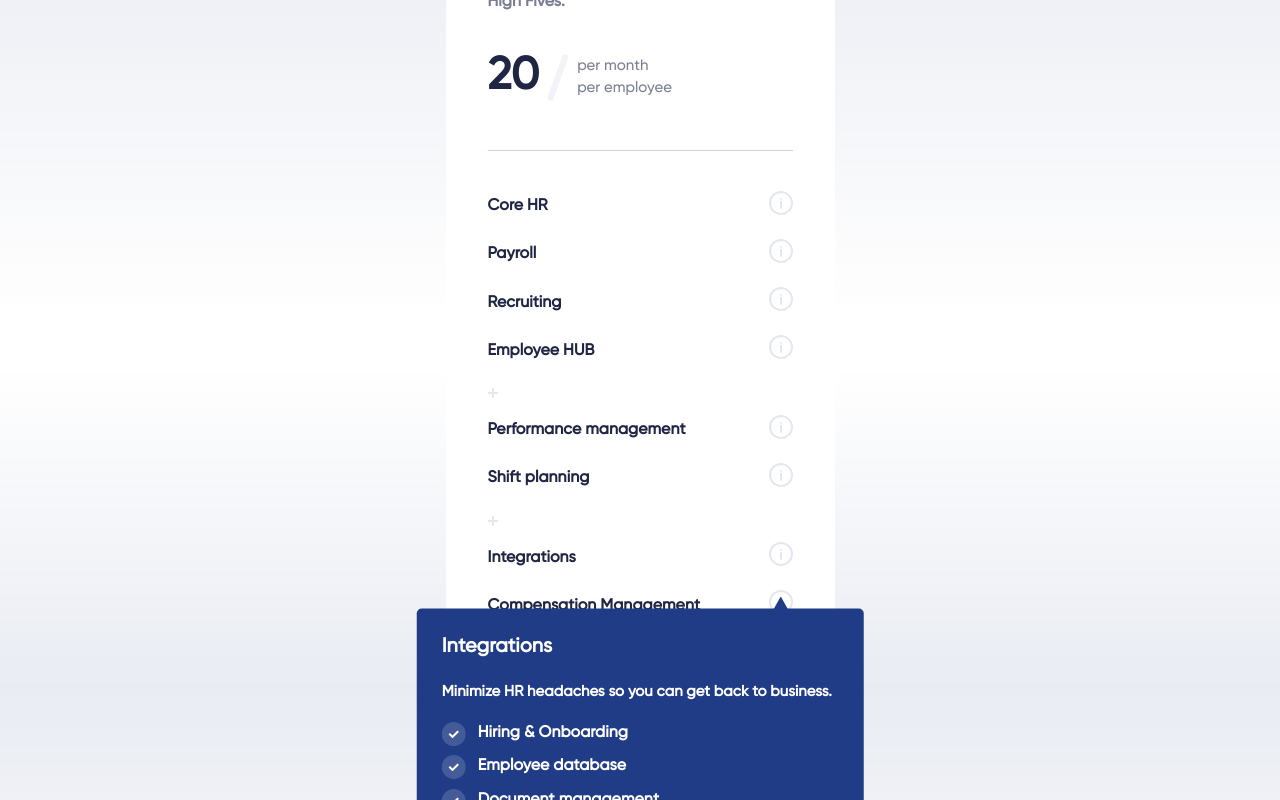
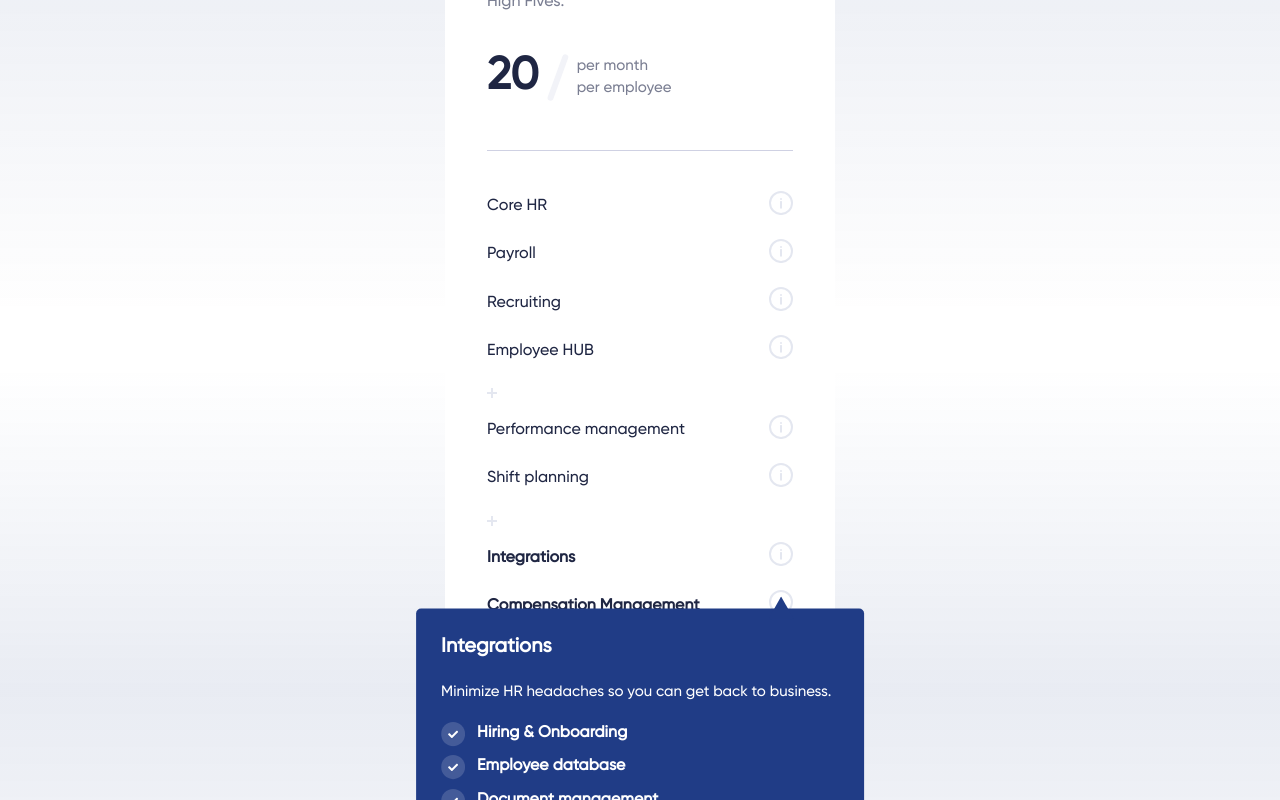
Before and after one commit to Banaanas/flair-test, a Next.js app: page / in a window 1280 px wide. Both pictures are taken after a click on the item "Integrations". Shown: the part 1294-2094 px from the top of the page. Built offline with nearby package versions, Linux system fonts and the light colour scheme.

Commit message:
Set Font-weight globally

```diff
--- a/Components/Icons/InformationIcon.tsx
+++ b/Components/Icons/InformationIcon.tsx
@@ -12,7 +12,7 @@ const InformationIcon = ({ width }: IconProps) => {
       <path
         opacity={0.12}
         d="M23 12.021c0 6.09-4.927 11.022-11 11.022S1 18.11 1 12.022C1 5.931 5.927 1 12 1s11 4.933 11 11.021z"
-        stroke="#203C86"
+        stroke="#203c86"
         strokeWidth={2}
       />
       <rect
@@ -22,7 +22,7 @@ const InformationIcon = ({ width }: IconProps) => {
         width={2}
         height={7.5}
         rx={0.25}
-        fill="#203C86"
+        fill="#203c86"
       />
       <circle opacity={0.12} cx={12} cy={8} r={1} fill="#203C86" />
     </StyledSVG>
--- a/Components/Plans/Lists/DetailsBubble.tsx
+++ b/Components/Plans/Lists/DetailsBubble.tsx
@@ -45,6 +45,7 @@ const DetailsTitle = styled.h4`
 
 const DetailsDescription = styled.div`
   margin: 16px 0;
+  font-weight: normal;
   font-size: 15px;
   line-height: 27px;
 `;
--- a/Components/Plans/Lists/FeaturesPremiumList.tsx
+++ b/Components/Plans/Lists/FeaturesPremiumList.tsx
@@ -36,6 +36,7 @@ const FeaturesPremiumList = ({ featuresPremium }: Features) => {
             className="features-premium"
             key={`${index}-feature`}
             onClick={() => handleToggle(index)}
+            bold
           >
             <span>{featurePremium.title}</span>
             {isDisplayed === index ? (
--- a/Components/Plans/PlanCard.tsx
+++ b/Components/Plans/PlanCard.tsx
@@ -16,8 +16,7 @@ export const Card = styled.div<{
   paymentPeriod: PaymentPeriod;
 }>`
   position: relative;
-  width: 180px;
-  min-width: 389px;
+  width: 320px;
   min-height: 690px;
   margin: 16px;
   padding: 42px;
@@ -27,6 +26,10 @@ export const Card = styled.div<{
   border: ${({ emphasized }) =>
     emphasized ? `4px solid ${appTheme.colors.primary.default}` : "none"};
   border-radius: 4px;
+
+  @media ${appTheme.queries.tabletAndUp} {
+    width: 390px;
+  }
 `;
 
 const Title = styled.h3`
@@ -38,6 +41,7 @@ const Title = styled.h3`
 const Description = styled.div`
   padding: 28px 0;
   color: ${appTheme.colors.secondary.darker};
+  font-weight: normal;
   line-height: 28px;
   text-align: left;
 `;
@@ -56,6 +60,7 @@ const Button = styled.button`
   height: 44px;
   margin-top: calc(59px - ${marginLi});
   color: ${appTheme.colors.white};
+  font-weight: normal;
   font-size: 16px;
   text-align: center;
   background: ${appTheme.colors.primary.dark};
--- a/Components/Plans/PlansButton.tsx
+++ b/Components/Plans/PlansButton.tsx
@@ -3,13 +3,14 @@ import appTheme from "../../styles/appTheme";
 
 const Button = styled.button<{ selected: boolean }>`
   all: unset;
+  font-weight: normal;
   font-size: 15px;
   cursor: pointer;
 
   ::after {
     display: block;
     width: 100%;
-    height: 3px;
+    height: 2px;
     background: ${({ selected }) =>
       selected ? appTheme.colors.black : appTheme.colors.primary.default};
     border-radius: 4px;
--- a/Components/StyledComponents/StyledList.tsx
+++ b/Components/StyledComponents/StyledList.tsx
@@ -20,12 +20,13 @@ const List = styled.ul`
   }
 `;
 
-const Item = styled.li`
+const Item = styled.li<{ bold?: boolean }>`
   position: relative;
   display: flex;
   align-items: center;
   justify-content: space-between;
   width: 100%;
+  font-weight: ${({ bold }) => (bold ? "bold" : "normal")};
   cursor: pointer;
 
   &:hover {
--- a/Components/StyledComponents/StyledPageMain.tsx
+++ b/Components/StyledComponents/StyledPageMain.tsx
@@ -12,6 +12,7 @@ const StyledPageMain = styled(motion.main)`
   font-weight: bold;
   text-align: justify;
   transition: filter, 300ms ease;
+  overflow-x: hidden;
 `;
 
 export default StyledPageMain;
```
